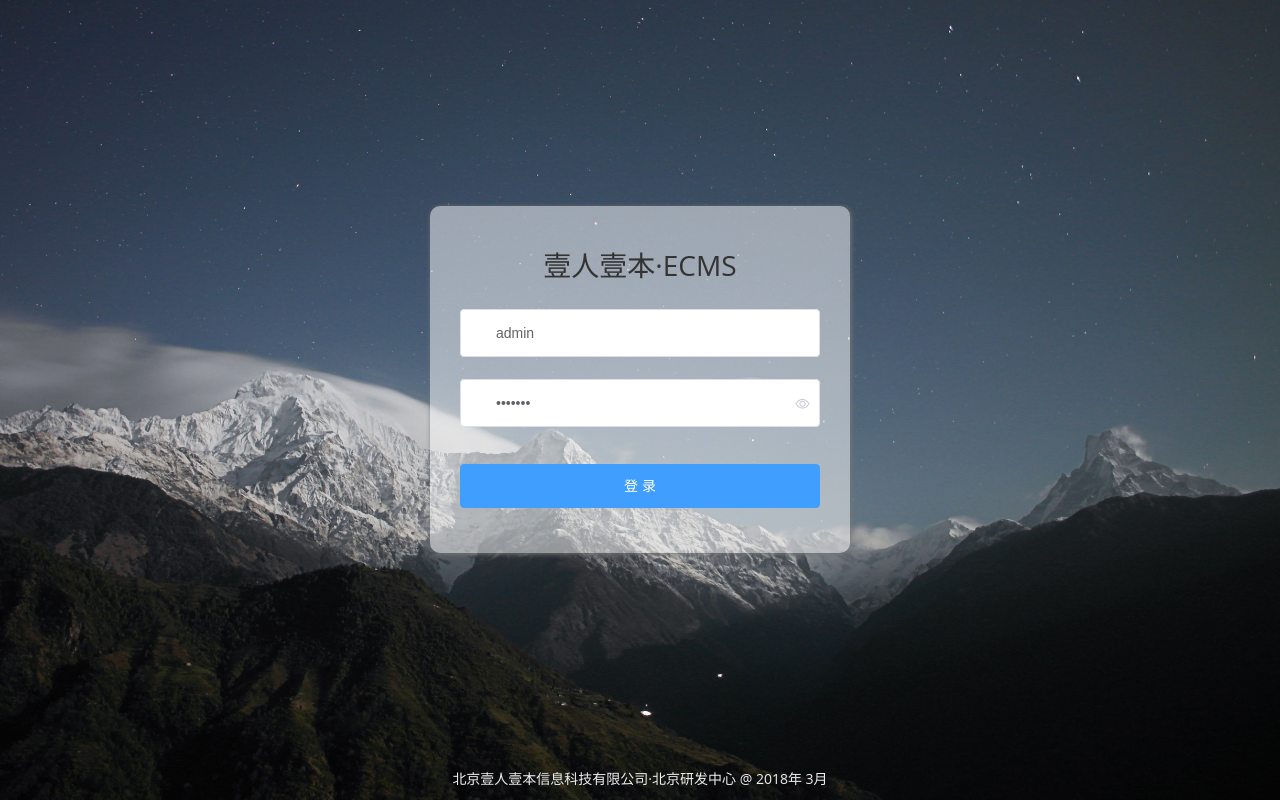
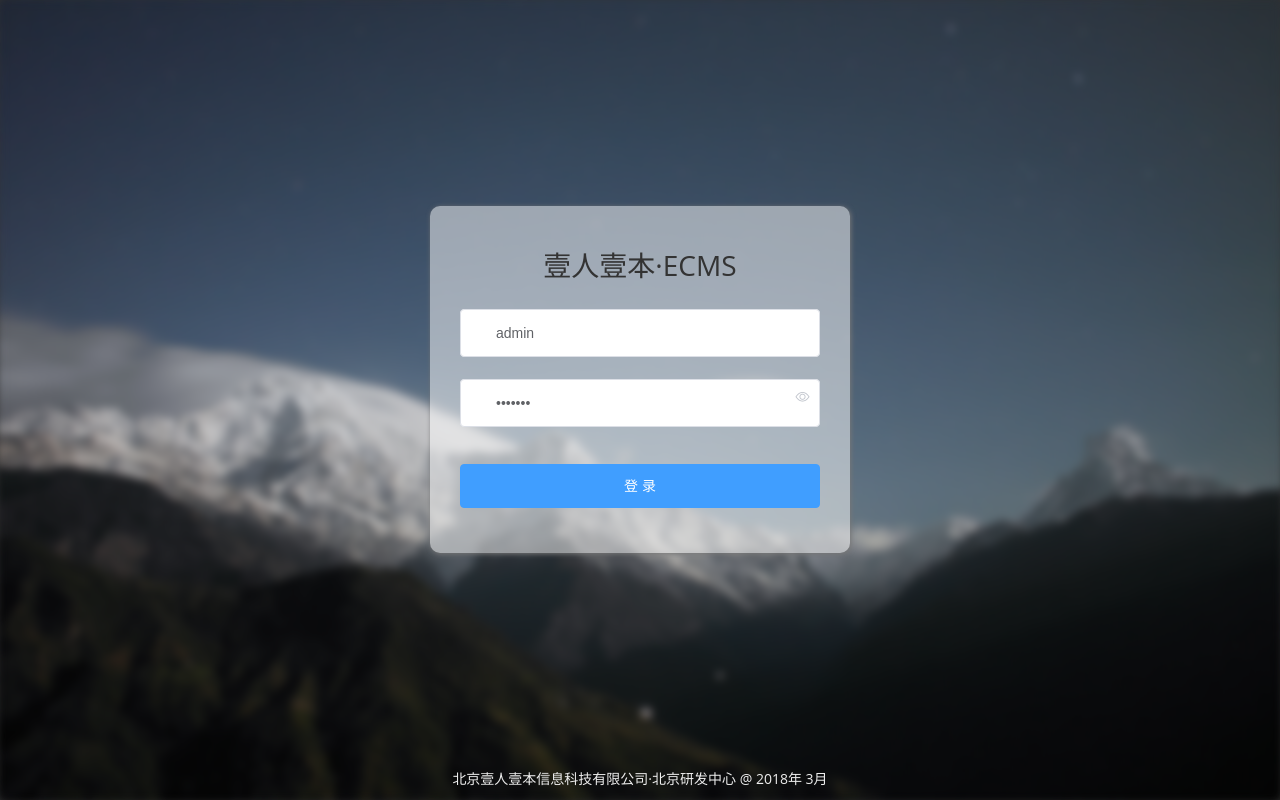
Before and after one commit to musheng66/VEA-ECMS, a Vue app: page /#/login in a window 1280 px wide. Built offline with nearby package versions, Linux system fonts and the light colour scheme.

Commit message:
登录页面背景模糊效果

```diff
--- a/src/styles/mixin.scss
+++ b/src/styles/mixin.scss
@@ -232,3 +232,11 @@
   -webkit-transition: $prop $duration $time-func; /* Safari 和 Chrome */
   -o-transition: $prop $duration $time-func; /* Opera */
 }
+
+// 高斯模糊效果
+@mixin filter-blur($blur: 10px) {
+  -webkit-filter: blur($blur); /* Chrome, Opera */
+  -moz-filter: blur($blur);
+  -ms-filter: blur($blur);
+  filter: blur($blur);
+}
--- a/src/views/login/index.vue
+++ b/src/views/login/index.vue
@@ -144,11 +144,23 @@ export default {
     position: fixed;
     height: 100%;
     width: 100%;
-    background: url("../../assets/images/mainbg.jpg") center no-repeat;
-    background-size: cover;
     @include flex();
     @include flex-direction(column);
     @include justify-content(space-between);
+    background: #333;
+
+    :after {
+      position: absolute;
+      left: 0;
+      top: 0;
+      width: 100%;
+      height: 100%;
+      z-index: -1;
+      background: url("../../assets/images/mainbg.jpg") center no-repeat;
+      background-size: cover;
+      @include filter-blur(5px);
+    }
+
     .login-form {
       width: 420px;
       padding: 30px;
```
